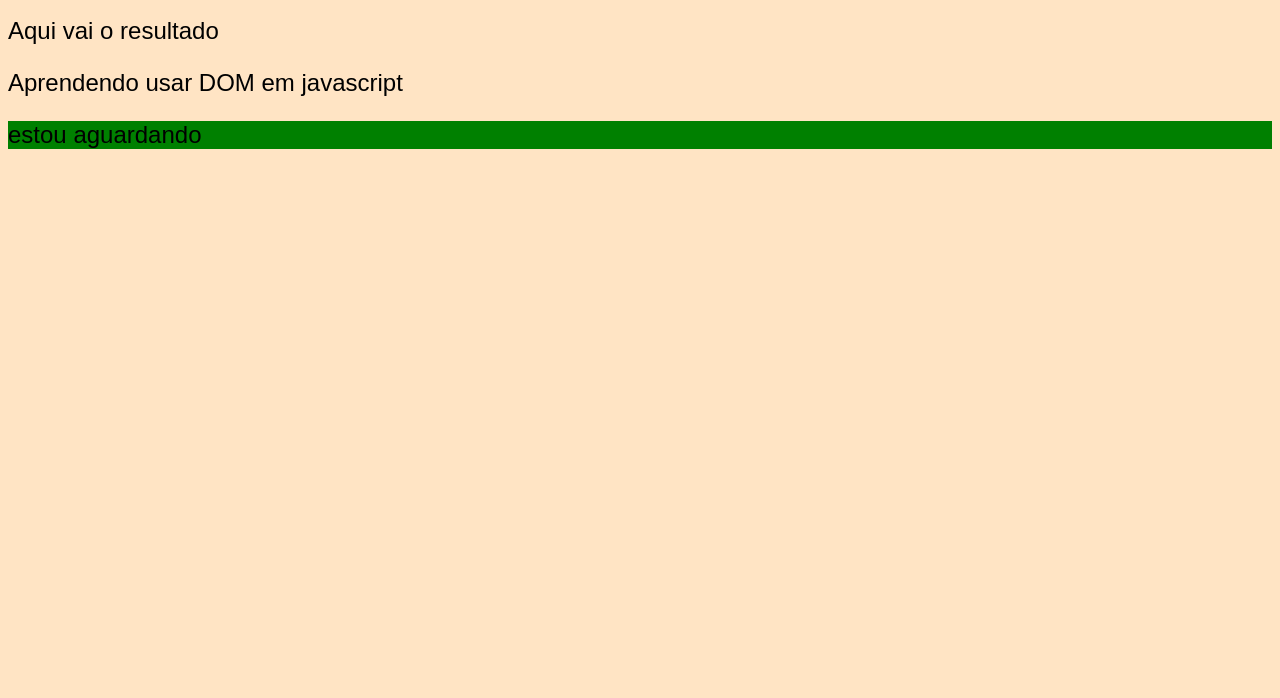
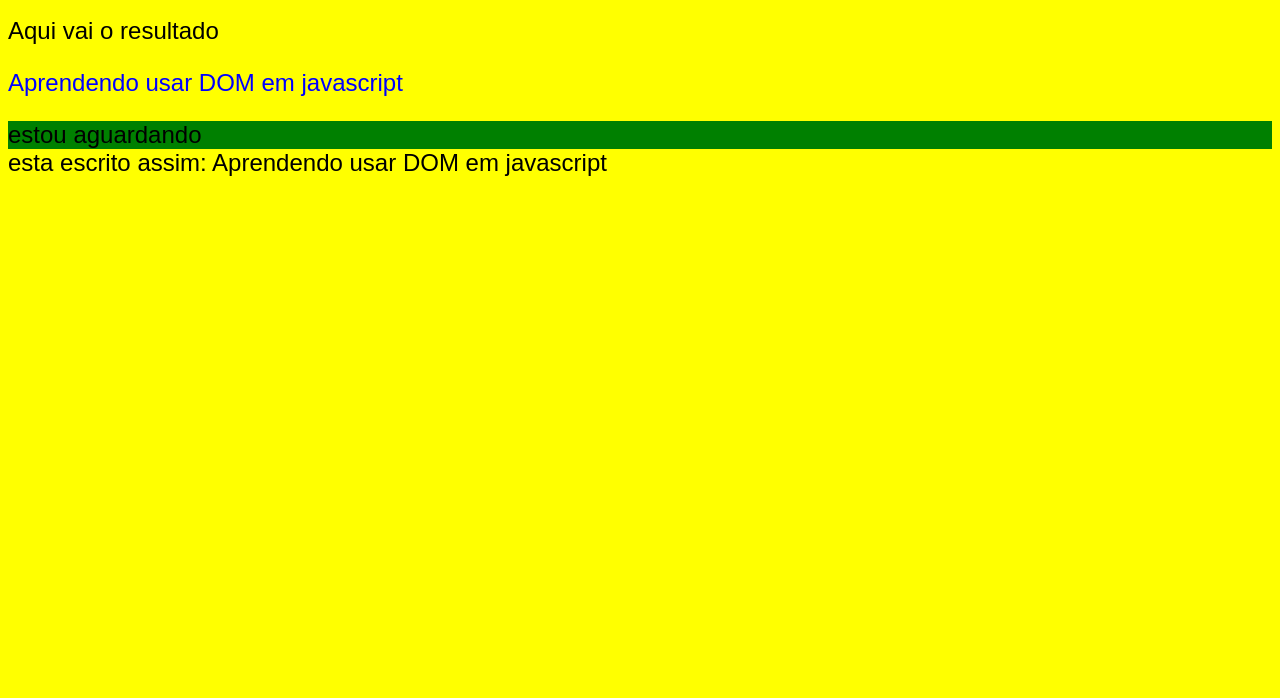
Before and after one commit to PauloMiguel17/estudos-JavaScript, a plain HTML site: page aulas/aula09/ex005.html in a window 1280 px wide. Shown: the part 102-800 px from the top of the page. Drawn offline with Linux system fonts and the light colour scheme.

Commit message:
complemento da aula de DOM

```diff
--- a/aulas/aula09/ex005.html
+++ b/aulas/aula09/ex005.html
@@ -18,9 +18,37 @@
     <p>Aprendendo usar DOM em javascript</p>
     <div id = "msg">Clique em Mim</div>
     <script>
+        var corpo = window.document.body
         var d = window.document.getElementById('msg');
         d.style.background = "green"
         d.innerText = "estou aguardando"
+        var p1 = window.document.querySelectorAll('p')[1]
+        window.document.write('esta escrito assim: ' + p1.innerText);
+        p1.style.color = 'blue'
+        corpo.style.backgroundColor = 'yellow'
     </script>
 </body>
 </html>
+
+<!--
+
+Cola dos seletores
+
+por ID:
+document.getElementById(id) ex: document.getElementById('msg')
+
+
+por Seletor:
+document.querySelector(selector) ex: document.querySelector('p') Retorna o primeiro elemento que corresponde ao seletor CSS fornecido
+
+document.querySelectorAll(selector) ex: document.querySelector('p')[0] indicando qual p vc quer
+
+
+por Classe:
+document.getElementsByClassName(className) ex: document.getElementsByClassName(div.classesla)
+
+
+por TagName:
+document.getElementsByTagName(tagName) ex: Retorna uma coleção de elementos com a tag especificada (por exemplo, p, div).
+
+-->
```
